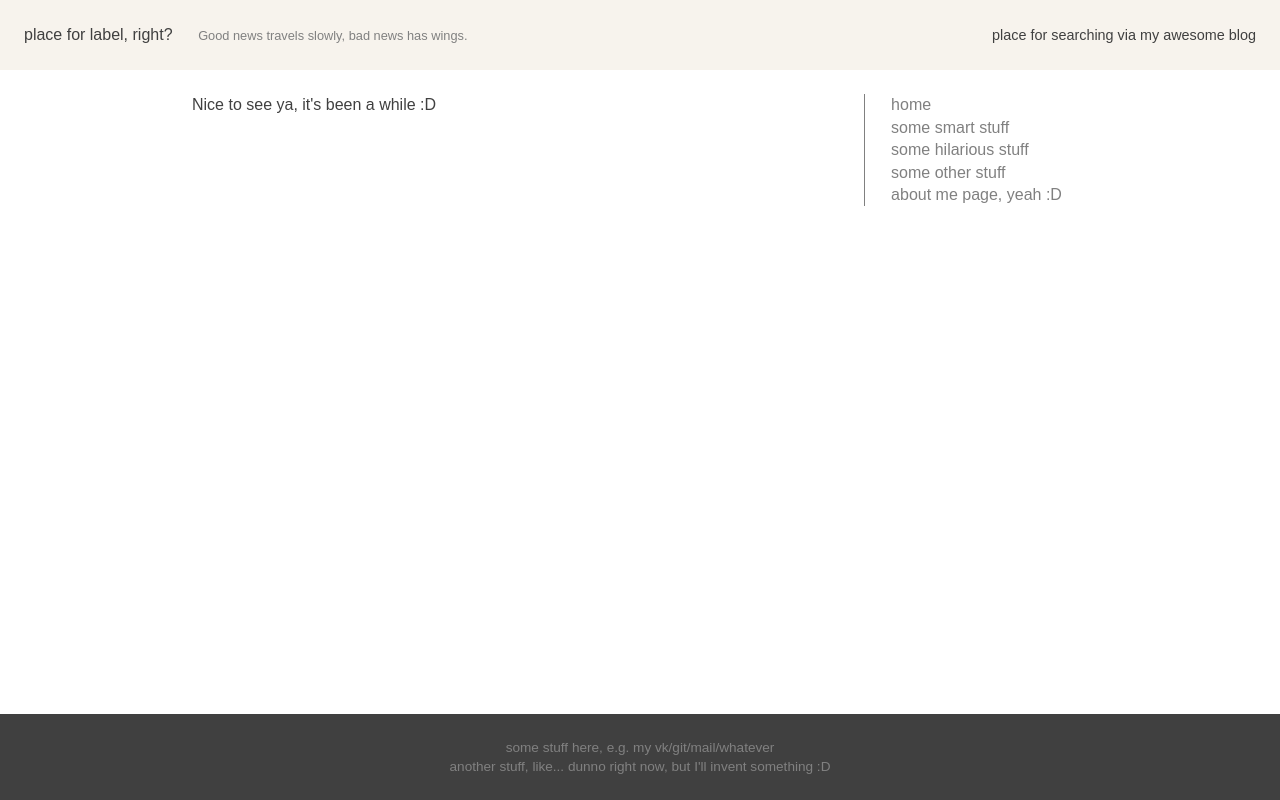
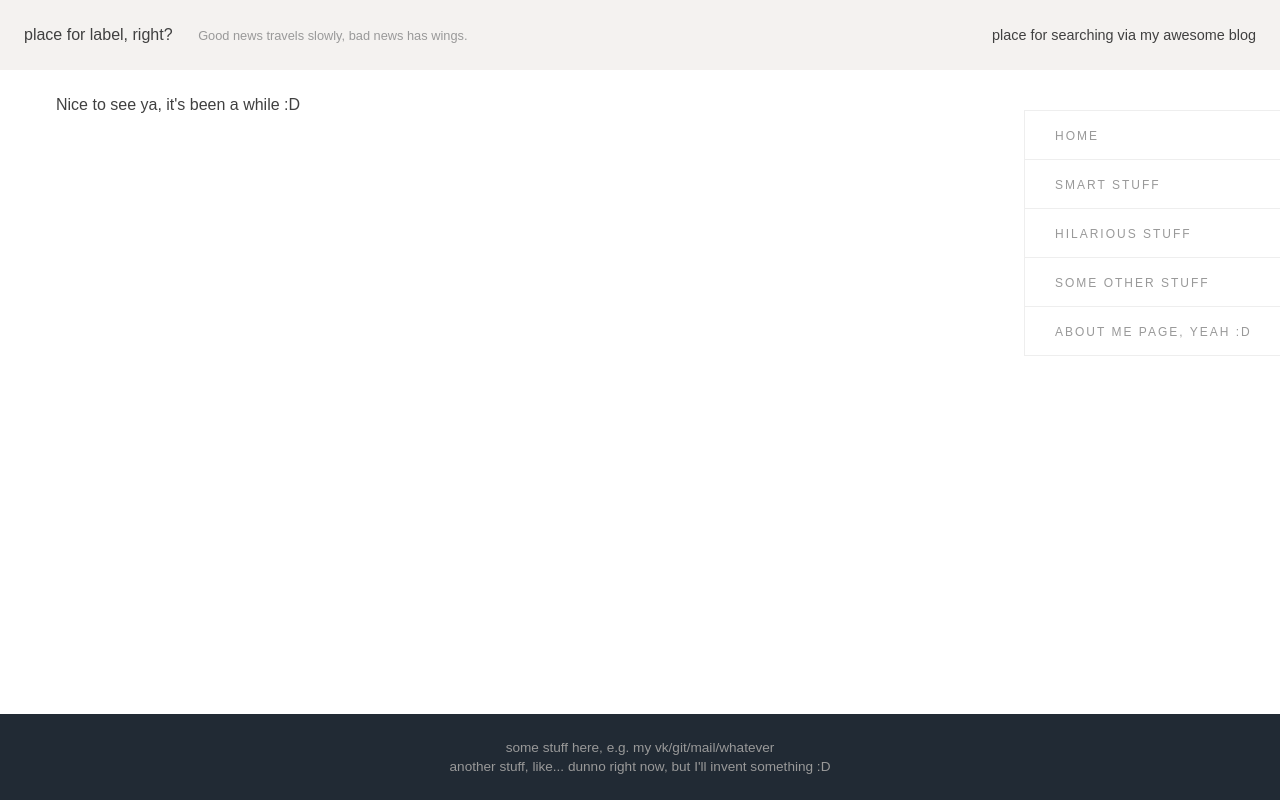
Before and after one commit to impregnable/impregnable.github.io, a plain HTML site: page index.html in a window 1280 px wide. Drawn offline with Linux system fonts and the light colour scheme.

Commit message:
Updated nav, fixed other

```diff
--- a/index.html
+++ b/index.html
@@ -15,20 +15,16 @@
     </div>
   </header>
   <main class='main-wrapper__content'>
-    <div class='content'>
-      <div class='content-left'>Nice to see ya, it's been a while :D</div>
-      <aside class='content-right'>
-        <nav class='content-right__navbar'>
+    <article class='content-article'>Nice to see ya, it's been a while :D</article>
+    <nav class='content-navbar'>
       <ul class='navbar-list'>
         <li class='navbar-list__item'><a href='' class='navbar-list__link'>home</a></li>
-            <li class='navbar-list__item'><a href='' class='navbar-list__link'>some smart stuff</a></li>
-            <li class='navbar-list__item'><a href='' class='navbar-list__link'>some hilarious stuff</a></li>
+        <li class='navbar-list__item'><a href='' class='navbar-list__link'>smart stuff</a></li>
+        <li class='navbar-list__item'><a href='' class='navbar-list__link'>hilarious stuff</a></li>
         <li class='navbar-list__item'><a href='' class='navbar-list__link'>some other stuff</a></li>
         <li class='navbar-list__item'><a href='' class='navbar-list__link'>about me page, yeah :D</a></li>
       </ul>
     </nav>
-      </aside>
-    </div>
   </main>
   <footer class='main-wrapper__footer'>
     <div class='footer'>
--- a/style.css
+++ b/style.css
@@ -34,7 +34,7 @@ html {
 }
 .header {
   padding: 1.5em;
-  background-color: hsla(35,35%,50%,.1);
+  background-color: hsla(30,15%,50%,.1);
   text-align: center;
 }
 .header-search {
@@ -60,12 +60,20 @@ html {
   white-space: nowrap;
 }
 .main-wrapper__content {
+  display: -webkit-box;
+  display: -webkit-flex;
+  display: -ms-flexbox;
+  display: flex;
   -webkit-box-flex: 1;
   -webkit-flex: 1 0 auto;
   -ms-flex: 1 0 auto;
   flex: 1 0 auto;
-  padding: 1.5em 1.5em 0;
-  width: 100%;
+  -webkit-box-orient: vertical;
+  -webkit-box-direction: normal;
+  -webkit-flex-direction: column;
+  -ms-flex-direction: column;
+  flex-direction: column;
+  padding: 1.5em 0 1.5em 1.5em;
 }
 /*.main-wrapper__content:after {
   content : '';
@@ -79,47 +87,49 @@ html {
   opacity : 0.3;
   z-index: -1;
 }*/
-.content {
-  max-width: 56em;
-  margin: 0 auto;
-  display: -webkit-box;
-  display: -webkit-flex;
-  display: -ms-flexbox;
-  display: flex;
+.content-article {
+  margin-top: 1.5em;
 }
-.content-left {
-  width: 42em;
-}
-.content-right {
-  display: -webkit-box;
-  display: -webkit-flex;
-  display: -ms-flexbox;
-  display: flex;
-  flex: 1 0 auto;
-  align-items: center;
-  justify-content: center;
-  border-left: 1px solid #808080;
+.content-navbar {
+  padding: 1em 0 1em 1em;
+  border-radius: 3px;
 }
 .navbar-list {
   padding: 0;
   margin: 0;
   list-style-type: none;
+  border-left: 1px solid #eee;
+  border-bottom: 1px solid #eee;
+}
+.navbar-list__item {
+  text-align: left;
+  list-style: none;
+  border-top: 1px solid #eee;
+  height: 49px;
 }
 .navbar-list__link {
+  height: 49px;
+  line-height: 50px;
   display: block;
-  float: none;
-  color: #808080;
-  font-size: 16px;
+  text-indent: 30px;
+  color: #999999;
+  text-transform: uppercase;
   text-decoration: none;
+  font-size: 12px;
+  letter-spacing: 2px;
 }
 .navbar-list__link:hover {
-  text-decoration: underline;
+  color: #1e1b1d;
+  -o-transition: color 0.25s ease-in;
+  -webkit-transition: color 0.25s ease-in;
+  -moz-transition: color 0.25s ease-in;
+  transition: color 0.25s ease-in;
 }
 .footer {
   padding: 24px;
   padding: 1.5rem;
-  background: #404040;
-  color: #808080;
+  background: #212a34;
+  color: #999999;
   font-size: .85em;
   text-align: center;
 }
@@ -183,6 +193,33 @@ html {
     margin: 0 0 0 2em;
     font-size: .8em;
     font-weight: 300;
-    color: #808080;
+    color: #999999;
   }
 }
+@media all and (min-width: 768px) {
+  .main-wrapper__content {
+    -webkit-box-orient: horizontal;
+    -webkit-box-direction: normal;
+    -webkit-flex-direction: row;
+    -ms-flex-direction: row;
+    flex-direction: row;
+  }
+}
+@media all and (min-width: 768px) {
+  .content-article {
+    -webkit-box-flex: 1;
+    -webkit-flex: 1;
+    -ms-flex: 1;
+    flex: 1;
+    padding: 0 2em;
+    margin: 0;
+  }
+}
+@media (min-width: 768px) {
+  .content-navbar {
+    -webkit-box-flex: 0;
+    -webkit-flex: 0 0 17em;
+    -ms-flex: 0 0 17em;
+    flex: 0 0 17em;
+  }
+}
```
Lines whose indentation alone changed are shown as unchanged.
